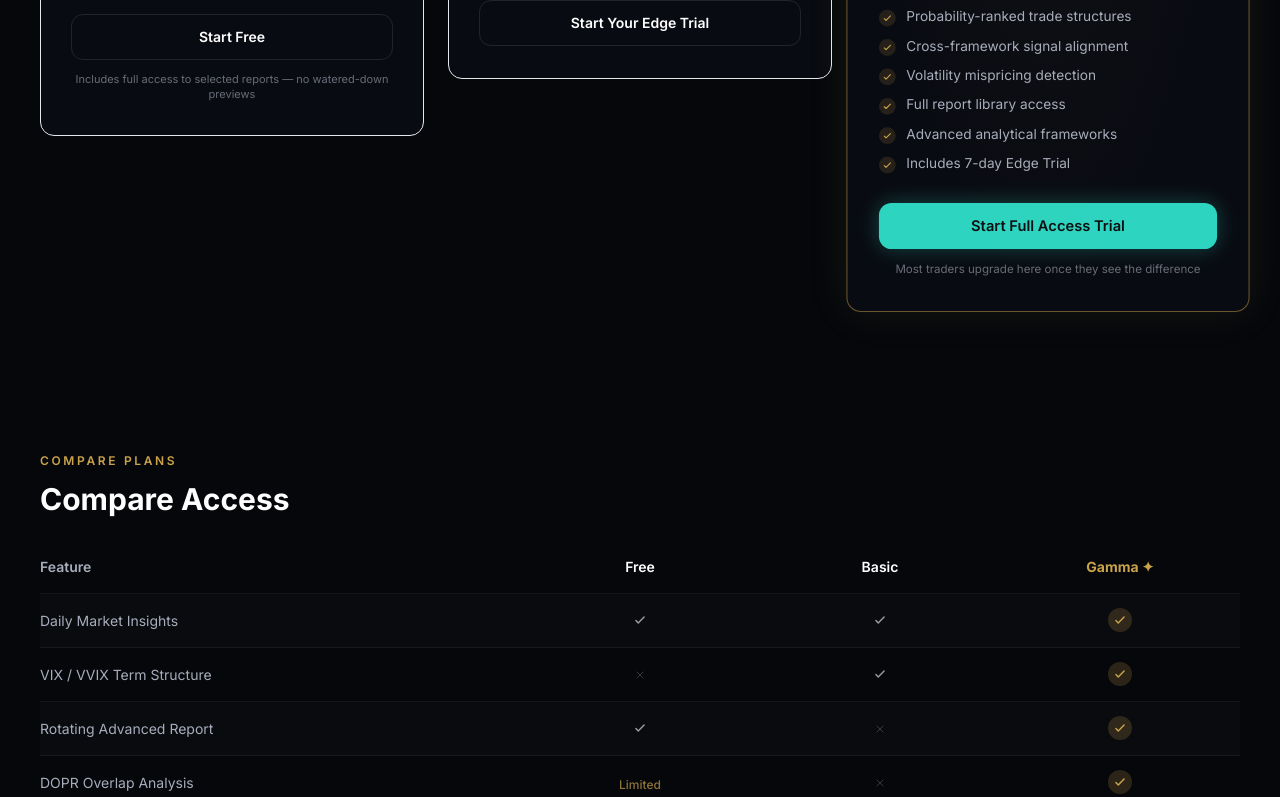
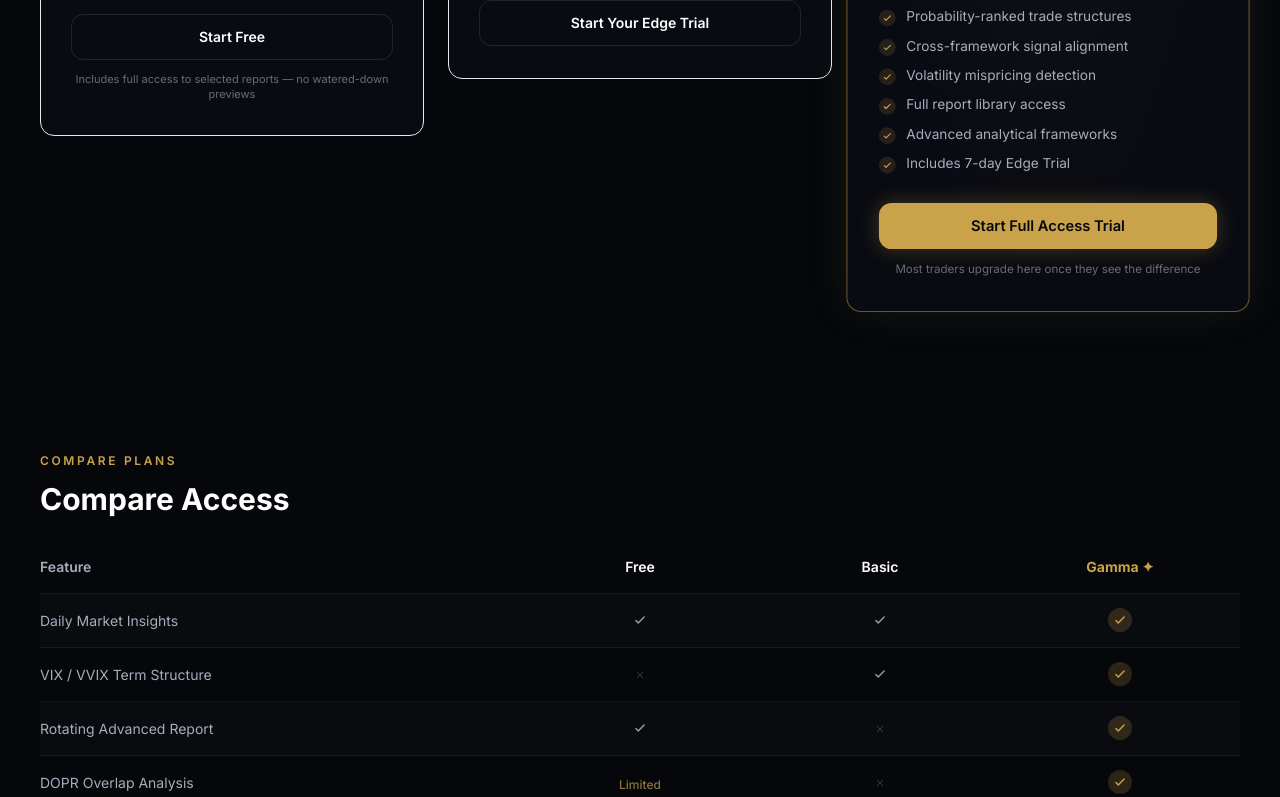
Before and after one commit to joshmiller-438383/gammastrat-website, a Next.js app: page /plans in a window 1280 px wide. Shown: the part 980-1777 px from the top of the page. Built offline with nearby package versions, Linux system fonts and the light colour scheme; no server answers.

Commit message:
feat: replace Shopify checkout with Stripe members portal checkout; add checkoutUrl to plan schema

```diff
--- a/sanity/client.ts
+++ b/sanity/client.ts
@@ -29,7 +29,7 @@ export const queries = {
     heroBadge, heroHeadline, heroAccentWord, heroSubheadline, heroCtaText,
     pricingCards[]{
       planId, name, subtitle, price, period, description, badge, highlight,
-      features, ctaText, microCopy
+      features, ctaText, microCopy, checkoutUrl
     },
     tableHeadline, tableBadge,
     tableRows[]{ _key, feature, freeValue, basicValue, gammaValue },
--- a/src/app/plans/page.tsx
+++ b/src/app/plans/page.tsx
@@ -1,15 +1,16 @@
 export const dynamic = "force-dynamic"
 import Footer from '@/components/Footer'
-import ShopifyCheckoutModal from '@/components/ShopifyCheckoutModal'
+import StripeCheckoutButton from '@/components/StripeCheckoutButton'
 import { client, queries } from '../../../sanity/client'
 import Disclaimer from '@/components/sections/Disclaimer'
 
-// ─── Shopify variant IDs ──────────────────────────────────────────────────────
-const SHOPIFY_VARIANTS: Record<string, { variantId: string; planId: string }> = {
-  gamma:      { variantId: '48103900610801', planId: 'gamma' },
-  basic:      { variantId: '48103900446961', planId: 'basic' },
-  free:       { variantId: '48103900414193', planId: 'free-trial' },
-  'free-trial': { variantId: '48103900414193', planId: 'free-trial' },
+// ─── Stripe plan ID map ───────────────────────────────────────────────────────
+const STRIPE_PLAN_IDS: Record<string, string> = {
+  free:         'free_trial',
+  'free-trial': 'free_trial',
+  free_trial:   'free_trial',
+  basic:        'basic',
+  gamma:        'gamma',
 }
 
 // ─── Hardcoded fallbacks ──────────────────────────────────────────────────────
@@ -209,7 +210,7 @@ export default async function PlansPage() {
         <div className="max-w-[1200px] mx-auto">
           <div className="grid grid-cols-1 md:grid-cols-3 gap-5 lg:gap-6 items-start">
             {plans.map((plan) => {
-              const shopify = SHOPIFY_VARIANTS[plan.planId] || SHOPIFY_VARIANTS['free']
+              const stripePlanId = STRIPE_PLAN_IDS[plan.planId] || plan.planId || 'basic'
               const isGamma = plan.highlight
 
               return (
@@ -272,11 +273,11 @@ export default async function PlansPage() {
                     })}
                   </ul>
 
-                  <ShopifyCheckoutModal
-                    planId={shopify.planId}
-                    variantId={shopify.variantId}
+                  <StripeCheckoutButton
+                    planId={stripePlanId}
                     ctaText={plan.ctaText}
                     highlight={isGamma}
+                    checkoutUrl={(plan as any).checkoutUrl ?? null}
                   />
 
                   {plan.microCopy && (
--- /dev/null
+++ b/src/components/StripeCheckoutButton.tsx
@@ -0,0 +1,34 @@
+'use client'
+
+const MEMBERS_BASE = 'https://members.gammastrat.com'
+
+interface StripeCheckoutButtonProps {
+  planId: string
+  ctaText: string
+  highlight: boolean
+  checkoutUrl?: string | null
+}
+
+export default function StripeCheckoutButton({
+  planId,
+  ctaText,
+  highlight,
+  checkoutUrl,
+}: StripeCheckoutButtonProps) {
+  const href =
+    checkoutUrl ||
+    `${MEMBERS_BASE}/checkout?plan=${encodeURIComponent(planId)}`
+
+  return (
+    <a
+      href={href}
+      className={`block w-full py-3 px-6 rounded-xl text-sm font-semibold text-center transition-all duration-200 ${
+        highlight
+          ? 'bg-[#C9A24A] text-[#05070B] hover:bg-[#D4AF5C] shadow-[0_0_20px_rgba(201,162,74,0.3)] hover:scale-[1.02]'
+          : 'bg-white/8 text-white hover:bg-white/14 border border-white/10'
+      }`}
+    >
+      {ctaText}
+    </a>
+  )
+}
```
Also changed, not shown: sanity/schemas/plan.ts (+18 -6 lines).
